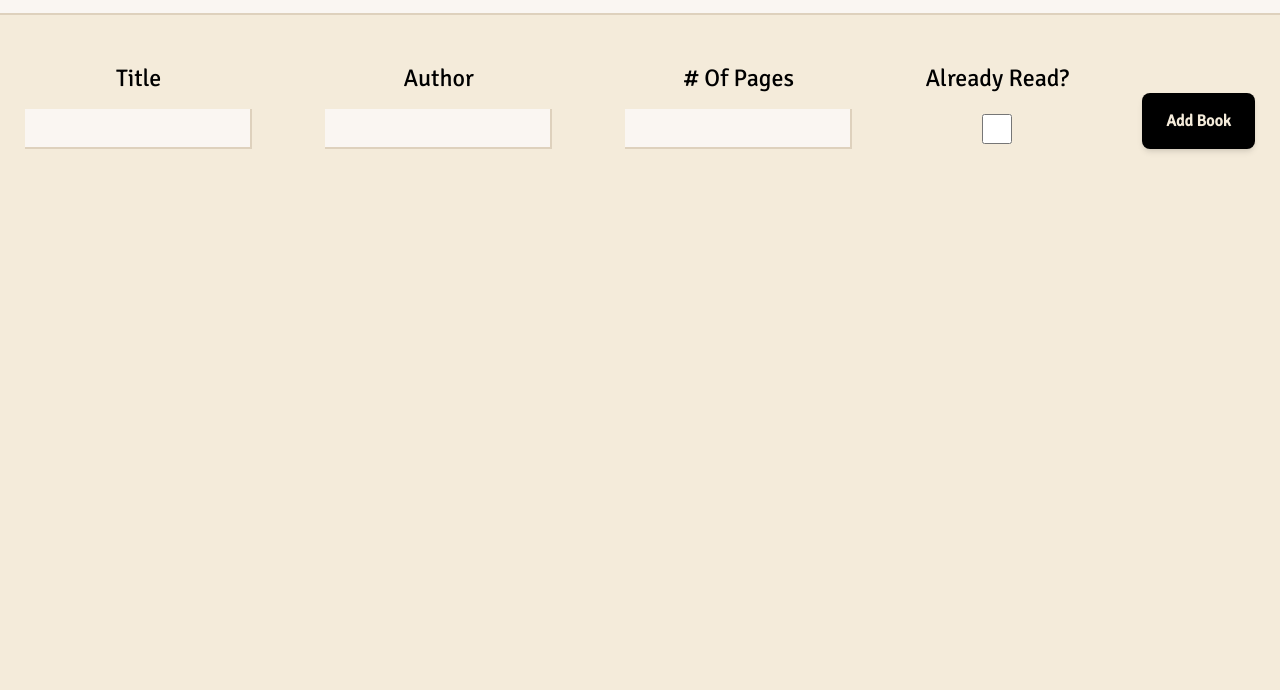
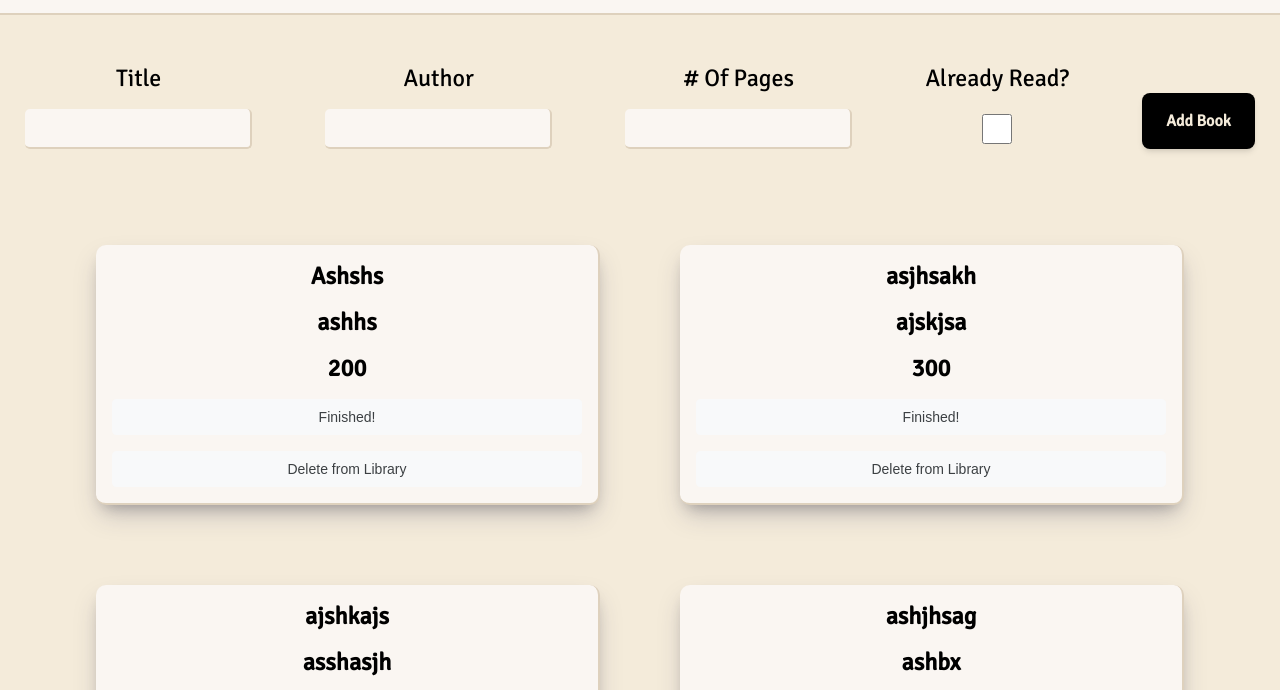
Before and after one commit to abodell/Library, a plain HTML site: page index.html in a window 1280 px wide. Shown: the part 99-789 px from the top of the page. Drawn offline with Linux system fonts and the light colour scheme.

Commit message:
Added cards to the display to show the info

```diff
--- a/app.js
+++ b/app.js
@@ -5,6 +5,7 @@ const title = document.querySelector('#title');
 const author = document.querySelector('#author');
 const pages = document.querySelector('#pages');
 const isRead = document.querySelector('#read');
+const bookDisplay = document.querySelector('.book-display');
 
 function Book(title, author, pages, isRead) { // book object
     this.title = title;
@@ -19,10 +20,64 @@ Book.prototype.addToLibrary = function() {
     library.push(this);
 }
 
-Book.prototype.makeBook = () => {
+const book1 = new Book('Ashshs', 'ashhs', 200, true);
+const book2 = new Book('asjhsakh', 'ajskjsa', 300, true);
+const book3 = new Book('ajshkajs', 'asshasjh', 500, true);
+const book4 = new Book('ashjhsag', 'ashbx', 300, false);
+const book5 = new Book('asjsjs', 'akshsah', 800, false);
+
+book1.addToLibrary();
+book2.addToLibrary();
+book3.addToLibrary();
+book4.addToLibrary();
+book5.addToLibrary();
+
+const makeBook = () => {
     const title = title.value;
     const author = author.value;
     const pages = pages.value;
     const isRead = isRead.checked;
     return new Book(title, author, pages, isRead);
 }
+
+const toggleRead = (book) => {
+    book.isRead = !book.isRead;
+}
+
+const styleCard = (book) => {
+    const card = document.createElement('div');
+    const bookTitle = document.createElement('h2');
+    const bookAuthor = document.createElement('h2');
+    const bookPages = document.createElement('h2');
+    const bookRead = document.createElement('button');
+    const deleteBook = document.createElement('button');
+
+    card.classList.add('book-card');
+    bookRead.classList.add('toggle-read');
+    deleteBook.classList.add('delete-button');
+
+    bookTitle.textContent = book.title;
+    bookAuthor.textContent = book.author;
+    bookPages.textContent = book.pages;
+    if (book.isRead) {
+        bookRead.textContent = 'Finished!';
+    } else {
+        bookRead.textContent = 'In Progress!';
+    }
+    deleteBook.textContent= 'Delete from Library';
+
+    card.appendChild(bookTitle);
+    card.appendChild(bookAuthor);
+    card.appendChild(bookPages);
+    card.appendChild(bookRead);
+    card.appendChild(deleteBook);
+    bookDisplay.appendChild(card);
+}
+
+const displayBooks = (library) => {
+    for (let i = 0; i < library.length; i++) {
+        styleCard(library[i]);
+    }
+}
+
+displayBooks(library);
--- a/index.html
+++ b/index.html
@@ -41,7 +41,7 @@
                 <button class="button-47" type = 'submit' >Add Book</button>
             </div>
         </form>
-        <div class="books-display">
+        <div class="book-display">
             <!-- Will add the book cards in here using JavaScript -->
         </div>
     </div> <!-- End of Content-->
--- a/styles.css
+++ b/styles.css
@@ -163,6 +163,7 @@ input[type='text'], input[type='number'] {
     font-size: 1.2rem;
     border-bottom: 2px solid #DED1BD;
     border-right: 2px solid #DED1BD;
+    border-radius: 5px;
 }
 
 input[type = 'checkbox'] {
@@ -170,8 +171,60 @@ input[type = 'checkbox'] {
   height: 2.5rem;
 }
 
-.books-display {
+.book-display {
   display: grid;
-  grid-template-columns: repeat(auto-fill, minmax(250px, 1fr));
-  gap: 3rem;
+  grid-template-columns: repeat(auto-fill, minmax(350px, 1fr));
+  gap: 5rem;
+  margin: 6rem;
 }
+
+.book-card {
+  display: flex;
+  flex-direction: column;
+  text-align: center;
+  justify-content: center;
+  gap: 1rem;
+  background-color: #FAF6F2;
+  border-right: 2px solid #DED1BD;
+  border-bottom: 2px solid #DED1BD;
+  outline: none;
+  padding: 1rem;
+  border-radius: 10px;
+  box-shadow: rgba(50, 50, 93, 0.25) 0px 13px 27px -5px, rgba(0, 0, 0, 0.3) 0px 8px 16px -8px;
+}
+
+.toggle-read {
+  border: 2px solid black;
+  outline: none;
+}
+
+/* CSS */
+.toggle-read, .delete-button {
+  background-color: #f8f9fa;
+  border: 1px solid #f8f9fa;
+  border-radius: 4px;
+  color: #3c4043;
+  cursor: pointer;
+  font-family: arial,sans-serif;
+  font-size: 14px;
+  height: 36px;
+  line-height: 27px;
+  min-width: 54px;
+  padding: 0 16px;
+  text-align: center;
+  user-select: none;
+  -webkit-user-select: none;
+  touch-action: manipulation;
+  white-space: pre;
+}
+
+.toggle-read:hover, .delete-button:hover {
+  border-color: #dadce0;
+  box-shadow: rgba(0, 0, 0, .1) 0 1px 1px;
+  color: #202124;
+}
+
+.toggle-read:focus, .delete-button:focus {
+  border-color: black;
+  outline: none;
+}
```
